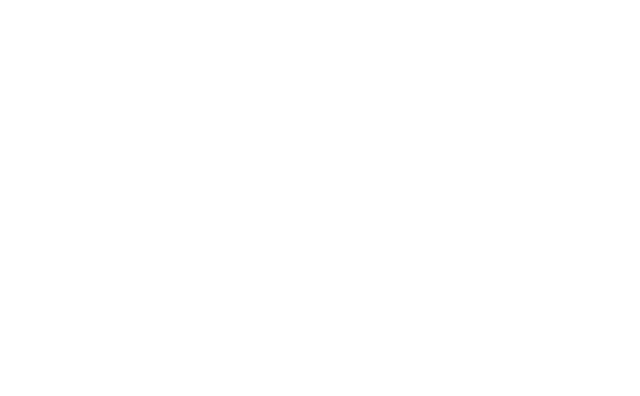
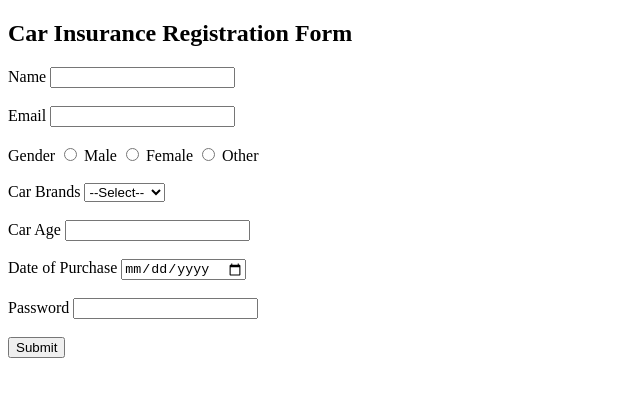
Before and after one commit to acciojob/car-insurance-form-jagadeesh155, a website: page main.html in a window 1280 px wide. Shown: the whole page, without its empty margins (0-640 px from the left). Drawn offline with Linux system fonts and the light colour scheme.

Commit message:
created a submission

```diff
--- a/main.html
+++ b/main.html
@@ -1,16 +1,62 @@
 <!DOCTYPE html>
+<html lang="en">
+<head>
+  <meta charset="UTF-8">
+  <title>Car Insurance Registration Form</title>
+</head>
+<body>
+  <h2>Car Insurance Registration Form</h2>
 
-<html>
+  <form method="post">
 
-<head>
-	<link rel="stylesheet" href="styles.css">
-</head>
+    <!-- Name -->
+    <label for="name">Name</label>
+    <input type="text" id="name" name="name" required>
+    <br><br>
 
-<body>
-	<!-- the entire body must be written by student -->
-    <script type="text/javascript" src="./script.js">
-</script>
+    <!-- Email -->
+    <label for="email">Email</label>
+    <input type="email" id="email" name="email" required>
+    <br><br>
 
+    <!-- Gender -->
+    <label>Gender</label>
+    <input type="radio" id="male" name="gender" value="Male" required>
+    <label for="male">Male</label>
+    <input type="radio" id="female" name="gender" value="Female" required>
+    <label for="female">Female</label>
+    <input type="radio" id="other" name="gender" value="Other" required>
+    <label for="other">Other</label>
+    <br><br>
+
+    <!-- Car Brands -->
+    <label for="cars">Car Brands</label>
+    <select id="cars" name="cars">
+      <option value="">--Select--</option>
+      <option value="BMW">BMW</option>
+      <option value="Audi">Audi</option>
+      <option value="Mercedez">Mercedez</option>
+    </select>
+    <br><br>
+
+    <!-- Car Age -->
+    <label for="carage">Car Age</label>
+    <input type="number" id="carage" name="carage" required>
+    <br><br>
+
+    <!-- Date of Purchase -->
+    <label for="dop">Date of Purchase</label>
+    <input type="date" id="dop" name="dop" required>
+    <br><br>
+
+    <!-- Password -->
+    <label for="password">Password</label>
+    <input type="password" id="password" name="password" required>
+    <br><br>
+
+    <!-- Submit Button -->
+    <button type="submit">Submit</button>
+
+  </form>
 </body>
-
 </html>
```
